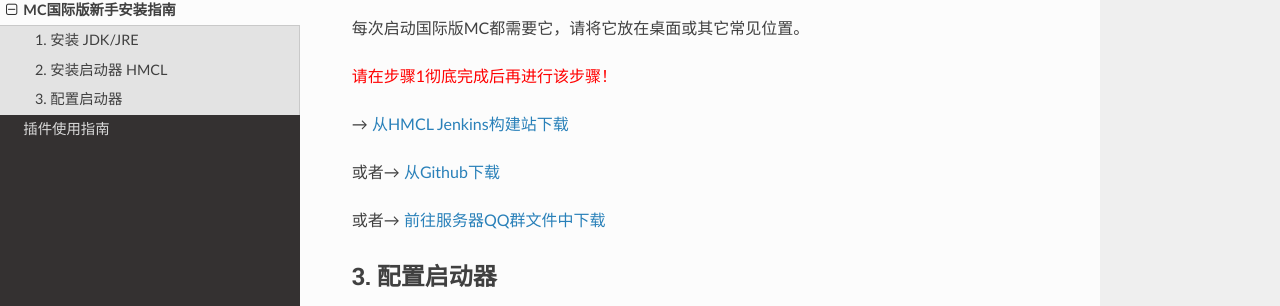
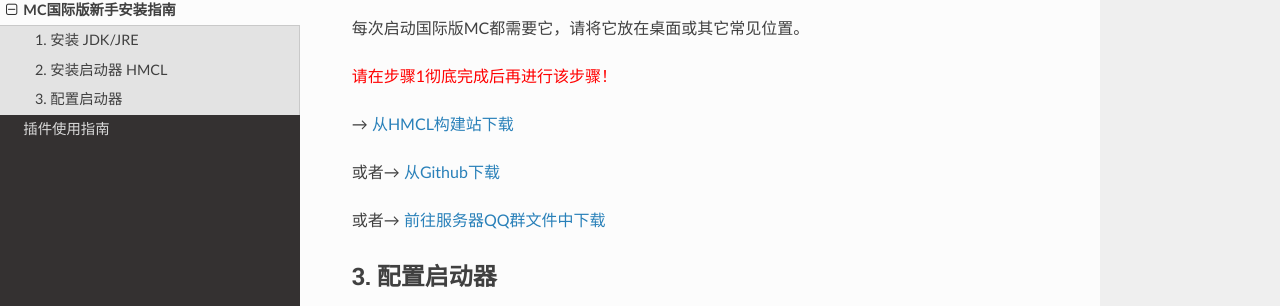
Before and after one commit to IXBOB/IXBOB_Server_Doc, a Sphinx documentation site: the page built from source/common_minecraft_installation_guide.rst, in a window 1280 px wide and 900 px high, scrolled down 855 px. Shown: the part 143-449 px from the top of the window. Built offline with Sphinx 7.4.7 and the Read the Docs theme 2.0.0, drawn with Linux system fonts in a browser that asks for light colours.

Commit message:
更改"MC国际版新手安装指南"中下载HMCL的链接

```diff
--- a/source/common_minecraft_installation_guide.rst
+++ b/source/common_minecraft_installation_guide.rst
@@ -35,7 +35,7 @@
 
 :red:`请在步骤1彻底完成后再进行该步骤！`
 
-→ `从HMCL Jenkins构建站下载 <https://ci.huangyuhui.net/job/HMCL/>`_
+→ `从HMCL构建站下载 <https://ci.huangyuhui.net/job/HMCL/lastSuccessfulBuild/artifact/HMCL/build/libs/HMCL-3.5.8.249.exe>`_
 
 或者→ `从Github下载 <https://github.com/HMCL-dev/HMCL/releases/download/v3.5.8.249/HMCL-3.5.8.249.exe>`_
 
```
